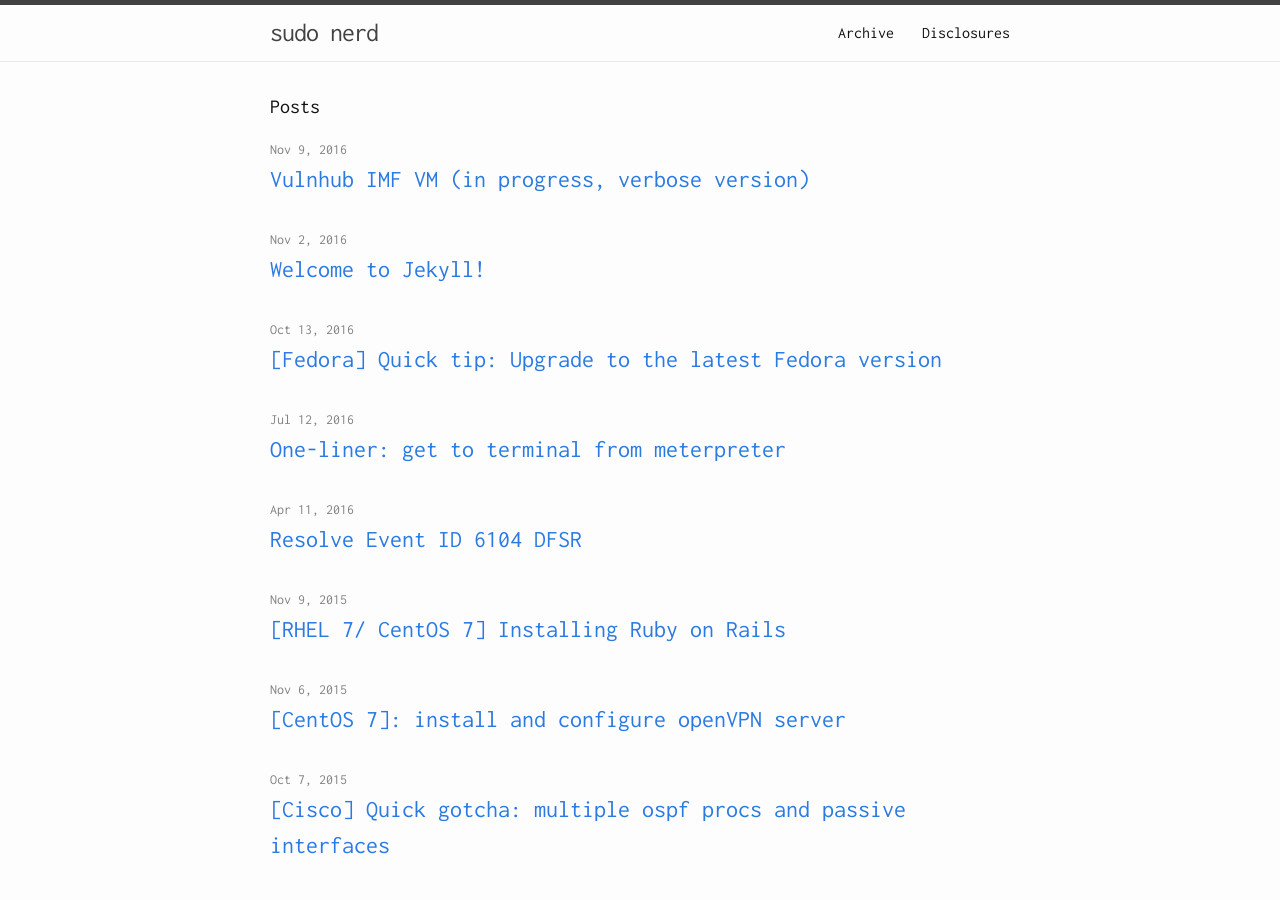
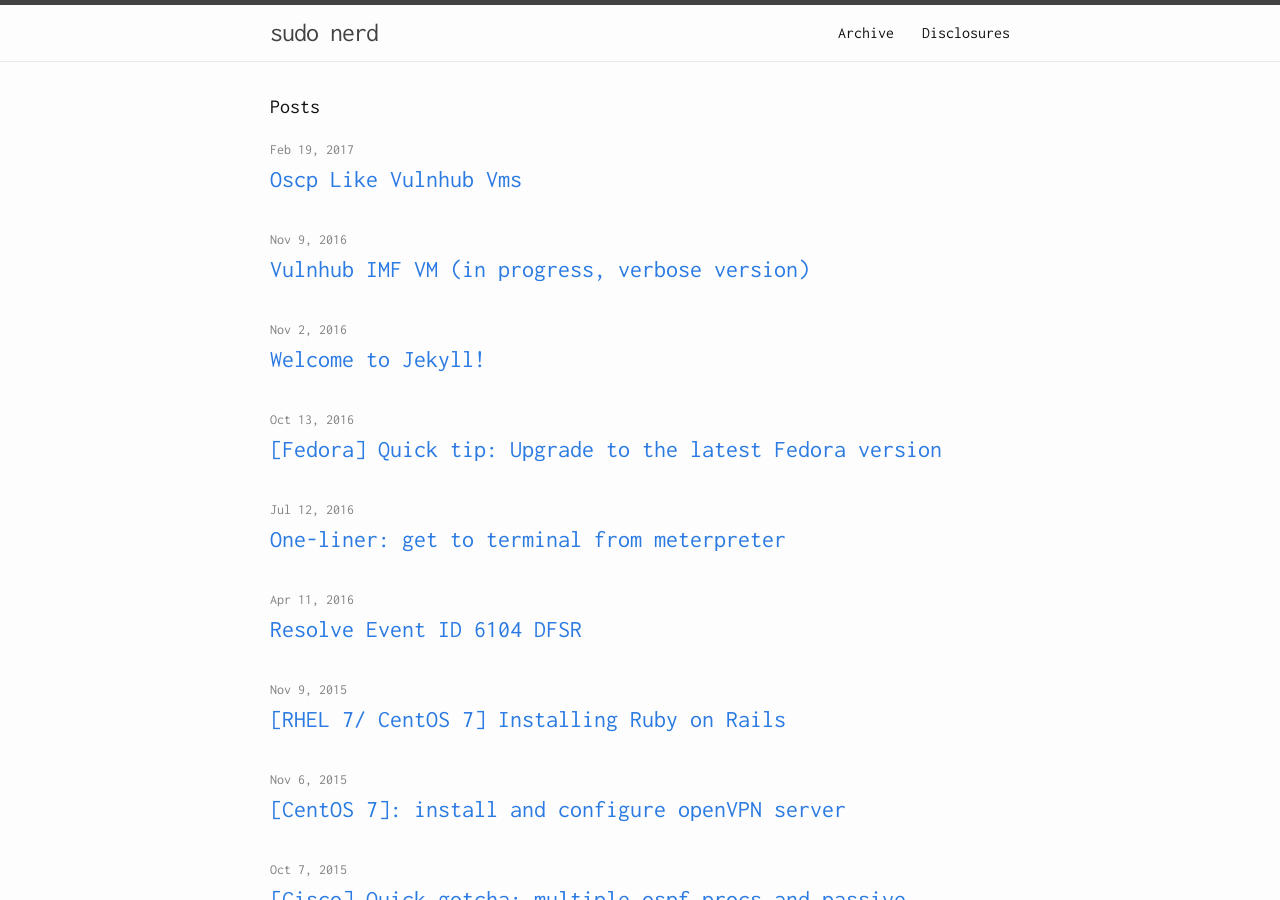
Before and after one commit to educationnull/thejaspher.github.io, a Jekyll site: the page built from archive.md, in a window 1280 px wide and 900 px high. Built offline with Jekyll 4.4.1, drawn with Linux system fonts in a browser that asks for light colours; a file with an impossible date is left out.

Commit message:
Update and rename 2017-19-02-oscp-like-vulnhub-vms.markdown to 2017-02-19-oscp-like-vulnhub-vms.markdown

```diff
--- a/_posts/2017-19-02-oscp-like-vulnhub-vms.markdown
+++ b/_posts/2017-02-19-oscp-like-vulnhub-vms.markdown
@@ -1,3 +1,5 @@
+#OSCP-like Vulnhub VMs
+
 Reposting since original seems down: https://netsecfocus.com/topic/32/oscp-like-vulnhub-vms
 
 - Kioptrix: Level 1 (#1) https://www.vulnhub.com/entry/kioptrix-level-1-1,22/
```
